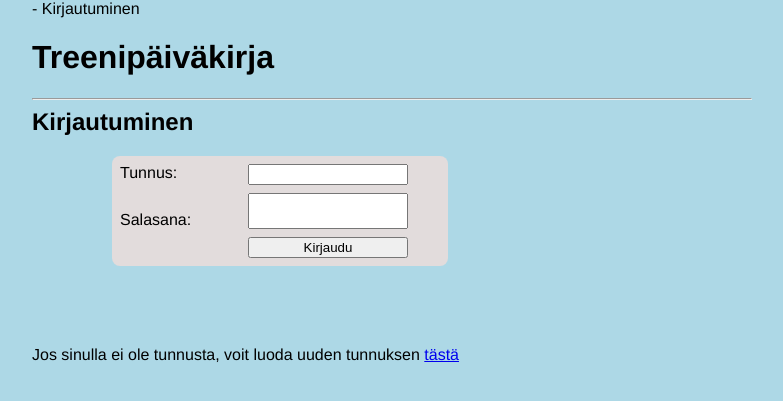
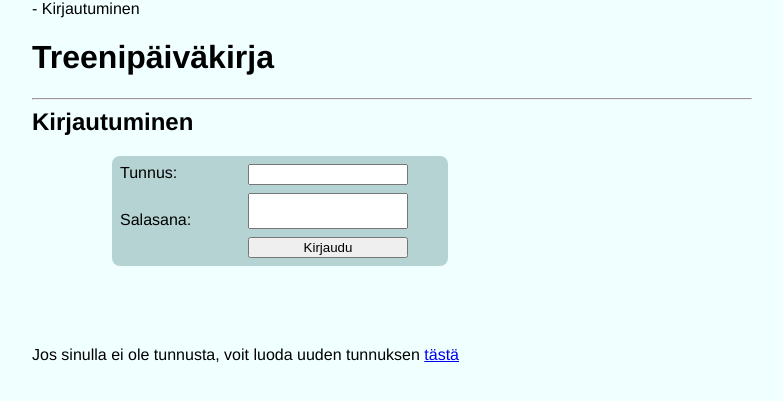
Before and after one commit to ojanenmarianna/tsoha-project, a Flask app: page / in a window 1280 px wide. Shown: the top 401 px of the page, without its empty margins (248-1031 px from the left). Run offline with Flask 2, Linux system fonts and the light colour scheme.

Commit message:
Updated layout

```diff
--- a/static/main.css
+++ b/static/main.css
@@ -2,7 +2,7 @@ body {
 	margin: auto;
 	max-width: 45em;
 	font-family: 'Helvetica', 'Arial', sans-serif;
-	background: lightblue;
+	background: azure;
 }
 
 nav li {
@@ -14,7 +14,7 @@ nav li {
 }
 
 .header {
-	background: rgb(245, 208, 214);
+	background: rgb(181, 211, 211);
 	font-weight: bold;
 	padding: 2em 1em;
 	font-size: 2em;
@@ -24,7 +24,7 @@ nav li {
 
 form {
 	padding: .5em;
-	background: rgb(226, 220, 220);
+	background:rgb(181, 211, 211);
 	border-radius: .5em;
 	max-width: 20em;
 	display: grid;
@@ -51,7 +51,7 @@ h2 {
 }
 
 .content {
-   background: rgb(241, 210, 210);
+   background:rgb(181, 211, 211);
    padding: 1.5em 2em;
    border-radius: .5em
 }
```
